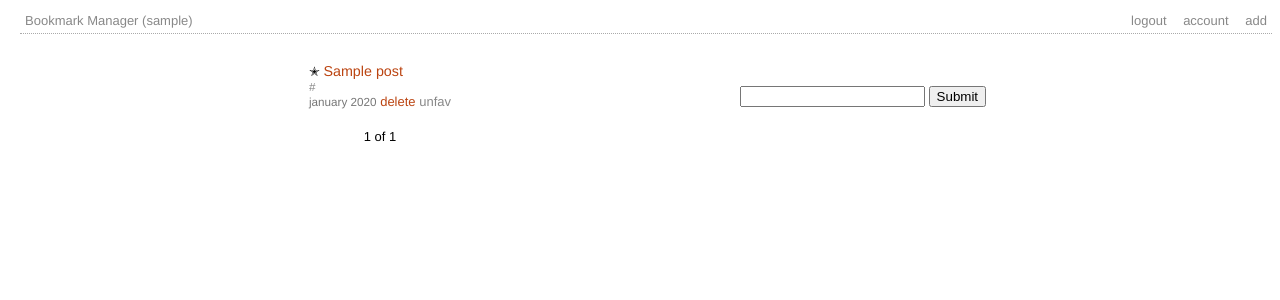
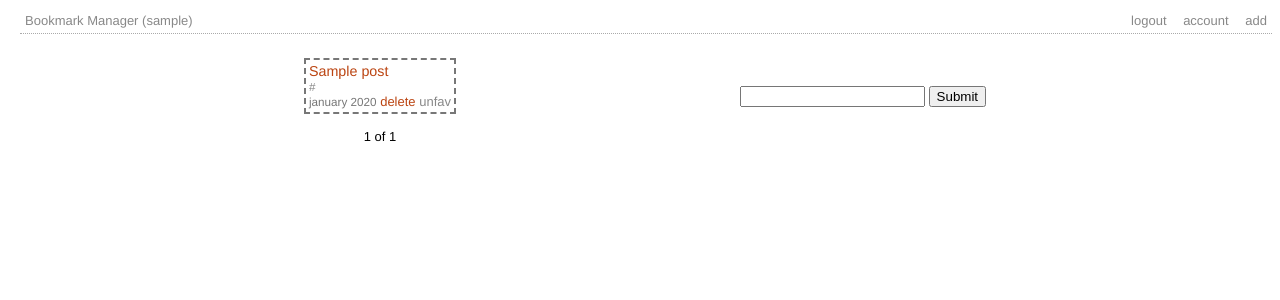
Before and after one commit to evening/bookmark-manager, a Django app: page / in a window 1280 px wide. Shown: the top 300 px of the page. Run offline with Django 3.2, Linux system fonts and the light colour scheme; a user stored in the database is signed in; tables that the repository leaves empty hold one stand-in row (values such as "Sample post").

Commit message:
closes #3 add fav css

```diff
--- a/website/static/main.css
+++ b/website/static/main.css
@@ -52,8 +52,6 @@ a:visited { color:#888888 }
     color: #777777;
 }
 
-
-
 #banner {
     border-bottom: 1px dotted #aaa;
     padding: 5px;
@@ -78,3 +76,7 @@ a:visited { color:#888888 }
 .pagination {
     align-self: center;
 }
+
+.faved {
+    outline: dashed 2px #777777;
+}
--- a/website/templates/bookmarks.html
+++ b/website/templates/bookmarks.html
@@ -1,9 +1,10 @@
 {% block content %}
 {% if posts %}
     {% for post in posts %}
+    {% if post.fav %}
+    <div class="bookmark faved" id="{{post.id}}">
+        {% else %}
     <div class="bookmark" id="{{post.id}}">
-        {% if post.fav %}
-        <span class="star">✭</span>
         {% endif %}
         <a class="title" href="{{post.url}}">{{post.title}}</a> <br>
         <a class="url" href="{{post.url}}">{{post.url | truncatechars:70}}</a> <br>
```
